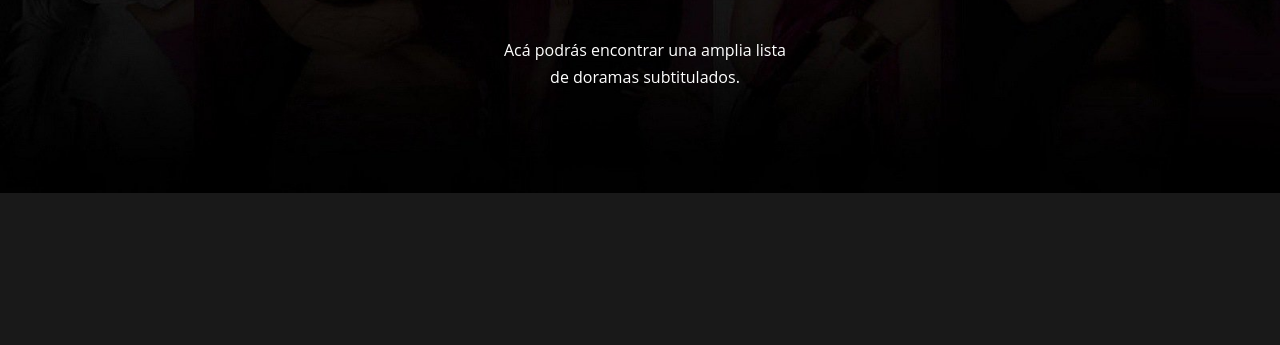
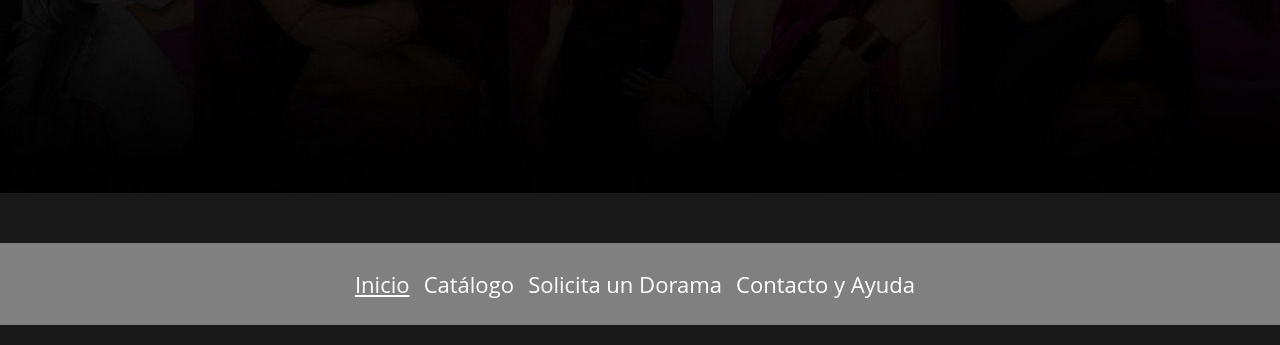
Before and after one commit to alainkiradesu/prototipo, a plain HTML site: page index.html in a window 1280 px wide. Shown: the part 607-952 px from the top of the page. Drawn offline with Linux system fonts and the light colour scheme; a web font is replaced by a local one.

Commit message:
Add files via upload

```diff
--- a/css/style.css
+++ b/css/style.css
@@ -59,6 +59,26 @@ body {
 .services{
     margin-top: 100px;
 }
+.espaciado{
+  margin-top: 50px;
+}
+.navegacion{
+  list-style: none;
+  padding: 5px;
+  text-align: center;
+  margin-left: -50px;
+  background-color: gray;
+}
+.navegacion li {
+  list-style: none;
+  padding: 5px;
+  font: bold;
+  display: inline-block;
+  font-size: 22px;
+}
+.enlaces{
+color: white;
+}
 .container {
   max-width: 960px;
   margin: auto;
@@ -115,7 +135,10 @@ footer p {
     top: 5%;
     margin-top: 5px;
   }
-
+  .navegacion{
+    top: 5%;
+    margin-top: 5px;
+  }
   .header-content .logo {
     height: 140px;
     width: 140px;
--- a/index.html
+++ b/index.html
@@ -17,10 +17,26 @@
         <div class="header-content">
             <img src="img/logo 2.0.png" alt="logo" width="200px" height="200px">
             <h3 class="title">귀한 Doramas Sub Español 사랑해</h3>
-            <p class="text">Acá podrás encontrar una amplia lista de doramas subtitulados.</p>
         </div>
 
     </header>
+
+    <div class="espaciado">
+
+    </div>
+
+    <nav class="navegacion">
+
+        <ul>
+            <li><a class="enlaces" href="index.html">Inicio</a></li>
+            <li>Catálogo</li>
+            <li>Solicita un Dorama</li>
+            <li>Contacto y Ayuda</li>
+        </ul>
+
+    </nav>
+
+
     <div class="services text-center">
         <h3 class="title services" >Lo que ofrecemos</h3>
         <div class="container grid-3">
```
